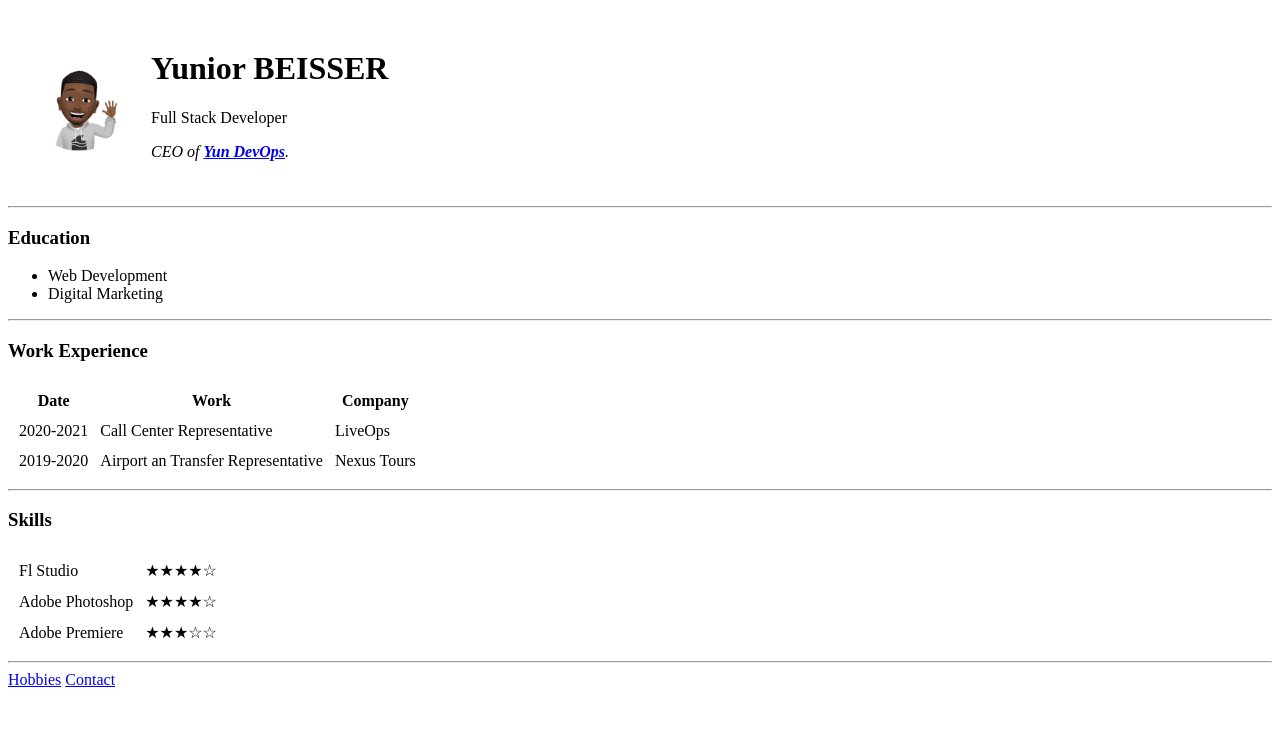
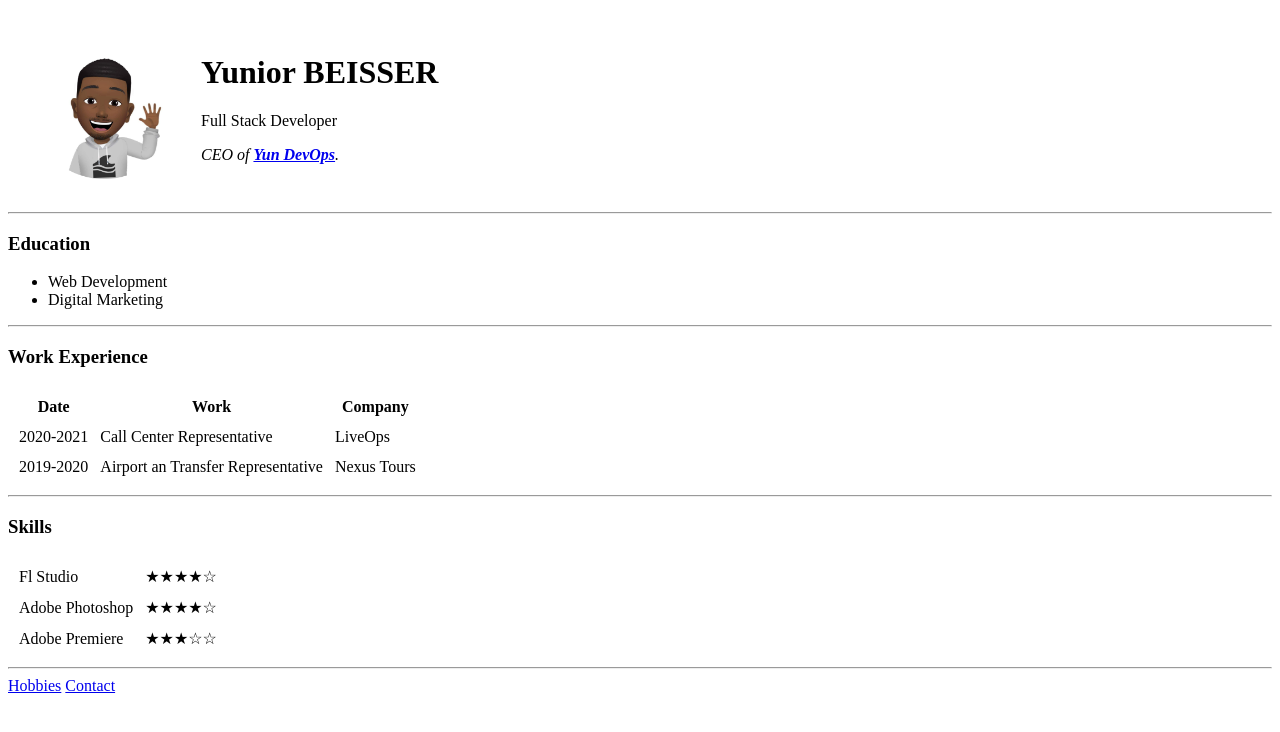
Before and after one commit to Yun1or/cv, a plain HTML site: page index.html in a window 1280 px wide. Drawn offline with Linux system fonts and the light colour scheme.

Commit message:
Update index.html

```diff
--- a/index.html
+++ b/index.html
@@ -9,7 +9,7 @@
 <body>
   <table cellspacing="20">
     <tr>
-      <td><img src="images/profil.png" width="100" height="100" alt="Yunior Profil Image"></td> <!-- HTML Image Elements-->
+      <td><img src="images/profil.png" width="150" height="150" alt="Yunior Profil Image"></td> <!-- HTML Image Elements-->
       <td>
         <h1>Yunior BEISSER</h1>
         <p>Full Stack Developer</p>
```
